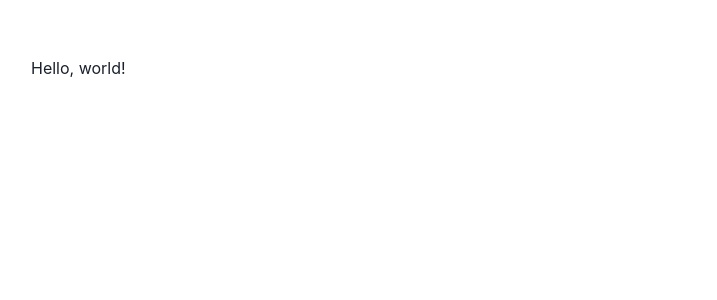
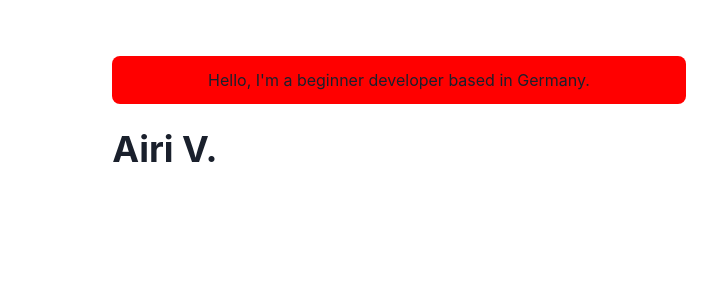
Before and after one commit to AiriCode/MyFirstOwnWebsite, a Next.js app: page / in a window 1280 px wide. Shown: the top 300 px of the page, without its empty margins (241-958 px from the left). Built offline with nearby package versions, Linux system fonts and the light colour scheme.

Commit message:
Added some basic stuff. Nothing too special.

```diff
--- a/pages/index.js
+++ b/pages/index.js
@@ -1,5 +1,20 @@
+import { Container, Box, Heading } from '@chakra-ui/react'
+
 const Page = () => {
-  return <div> Hello, world! </div>
+  return (
+    <Container>
+      <Box borderRadius="lg" bg="red" p={3} mb={6} align="center">
+        Hello, I&apos;m a beginner developer based in Germany.
+      </Box>
+
+      <Box display={{ md: 'flex' }}>
+        <Box flexGrow={1}></Box>
+      </Box>
+      <Heading as="h2" variant="page-title">
+        Airi V.
+      </Heading>
+    </Container>
+  )
 }
 
 export default Page
```
